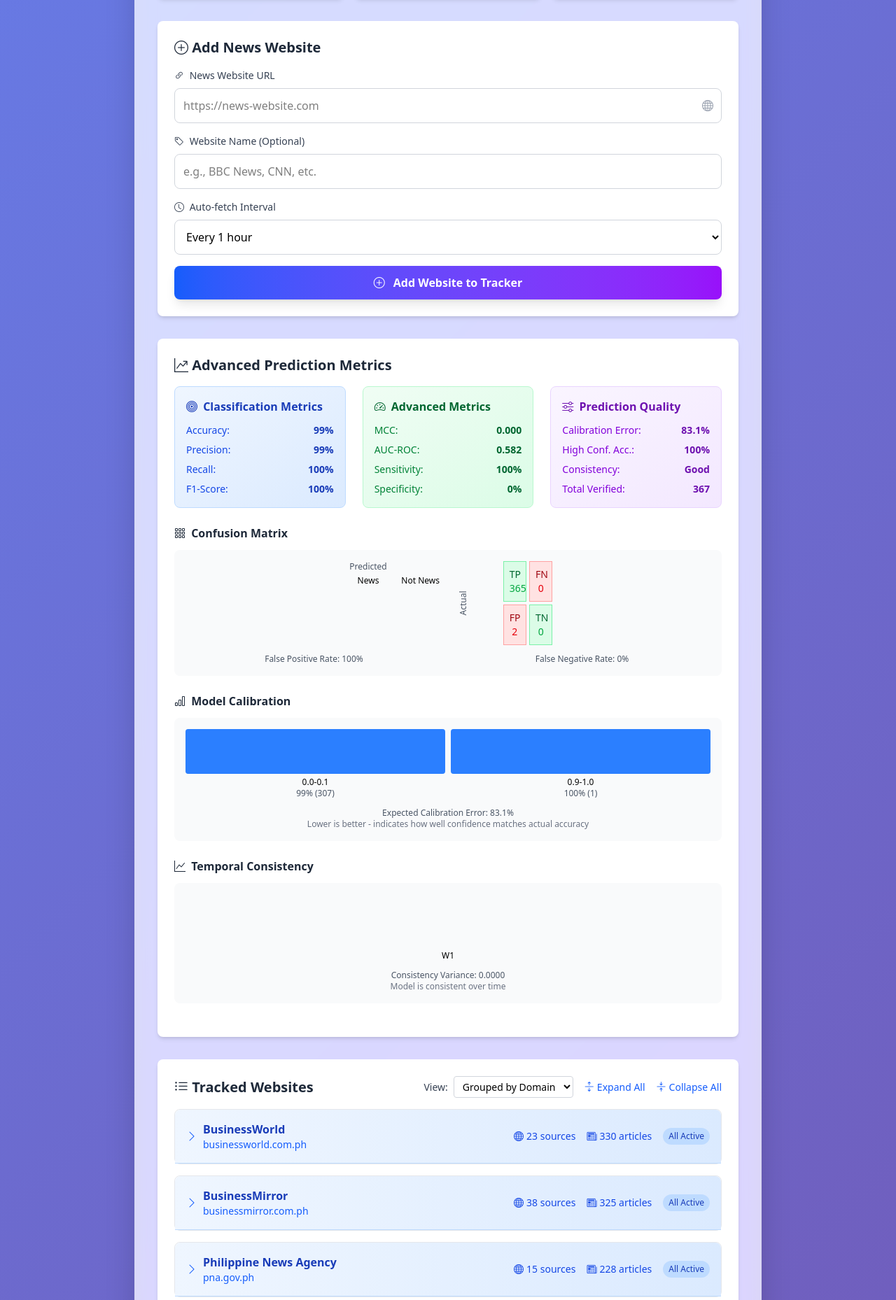
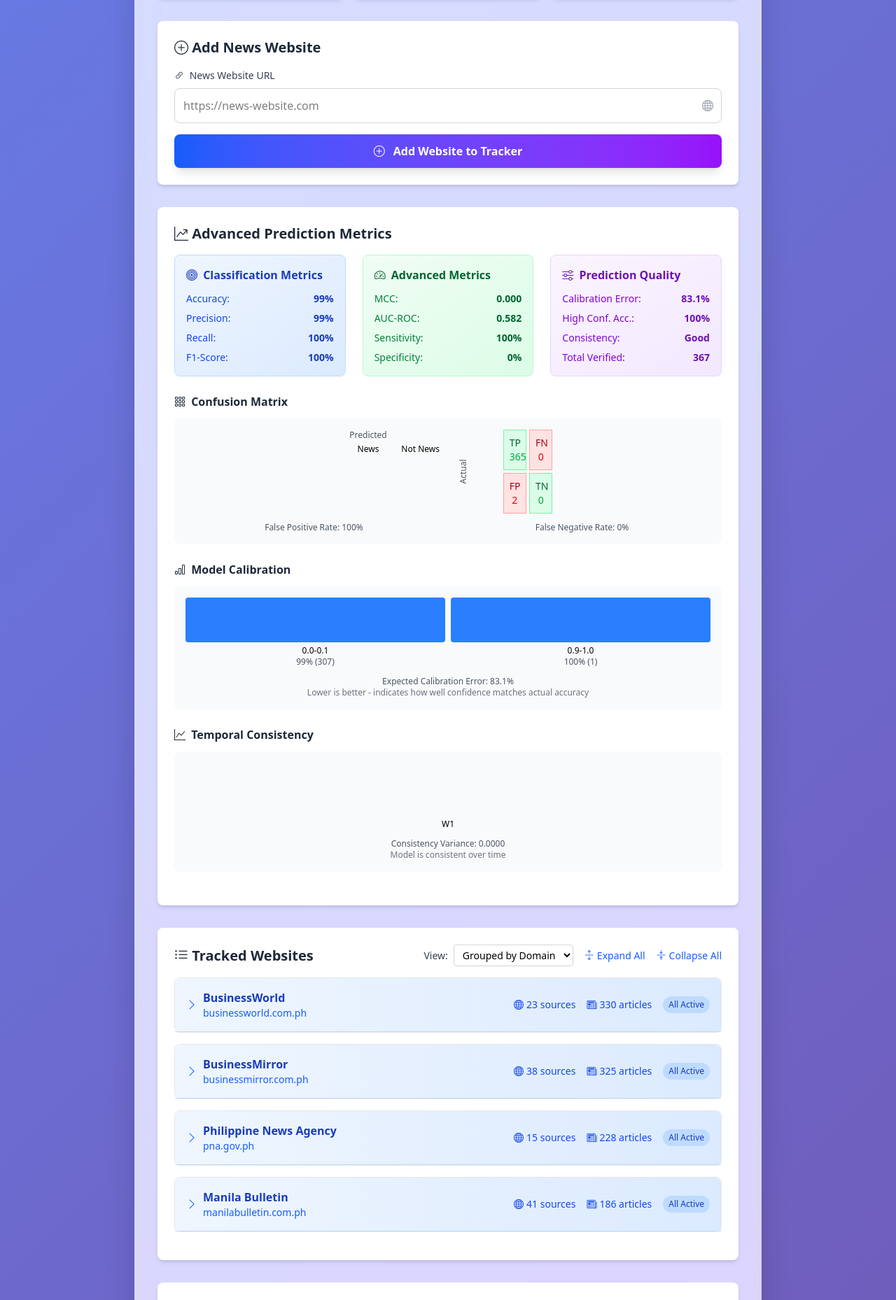
Before and after one commit to MACantara/Fake-News-Dectector-Machine-Learning-Model, a Flask app: page /news-tracker in a window 1280 px wide. Shown: the part 609-2467 px from the top of the page at 70% size. Run offline with Flask 3, Linux system fonts and the light colour scheme; data comes from the database, SQL or seed files in the repository; parts of the project's set-up code (start-up, migrations or seed data) failed here and were passed over.

Commit message:
Refactor website addition process by removing optional name and interval fields, auto-generating name from URL

```diff
--- a/routes/news_tracker_routes.py
+++ b/routes/news_tracker_routes.py
@@ -184,11 +184,9 @@ def add_website():
     try:
         data = request.get_json()
         url = data.get('url', '').strip()
-        name = data.get('name', '').strip()
-        interval = int(data.get('interval', 60))
-
-        if not url or not name:
-            return jsonify({'success': False, 'error': 'URL and name are required'}), 400
+
+        if not url:
+            return jsonify({'success': False, 'error': 'URL is required'}), 400
 
         # Optimized URL validation
         if not url.startswith(('http://', 'https://')):
@@ -201,6 +199,9 @@ def add_website():
         except Exception:
             return jsonify({'success': False, 'error': 'Invalid URL format'}), 400
 
+        # Auto-generate name from URL
+        name = get_domain_display_name(extract_root_domain(url))
+
         user_session = session.get('session_id', 'default')
 
         with db_pool.get_connection() as conn:
@@ -208,9 +209,9 @@ def add_website():
 
             try:
                 cursor.execute('''
-                    INSERT INTO tracked_websites (url, name, fetch_interval, user_session)
-                    VALUES (?, ?, ?, ?)
-                ''', (url, name, interval, user_session))
+                    INSERT INTO tracked_websites (url, name, user_session)
+                    VALUES (?, ?, ?)
+                ''', (url, name, user_session))
 
                 website_id = cursor.lastrowid
                 conn.commit()
--- a/static/js/news-tracker.js
+++ b/static/js/news-tracker.js
@@ -192,12 +192,8 @@ class NewsTracker {
 
     async addWebsite() {
         const urlInput = document.getElementById('websiteUrl');
-        const nameInput = document.getElementById('websiteName');
-        const intervalSelect = document.getElementById('fetchInterval');
 
         const url = urlInput.value.trim();
-        const name = nameInput.value.trim() || this.extractDomainName(url);
-        const interval = parseInt(intervalSelect.value);
 
         if (!url) {
             this.showError('Please enter a website URL');
@@ -221,7 +217,7 @@ class NewsTracker {
             const response = await fetch('/api/news-tracker/add-website', {
                 method: 'POST',
                 headers: { 'Content-Type': 'application/json' },
-                body: JSON.stringify({ url, name, interval })
+                body: JSON.stringify({ url })
             });
 
             const data = await response.json();
@@ -230,8 +226,8 @@ class NewsTracker {
                 const website = {
                     id: data.id,
                     url,
-                    name,
-                    interval,
+                    name: this.extractDomainName(url), // Auto-generate display name
+                    interval: 60, // Default interval
                     addedAt: new Date().toISOString(),
                     lastFetch: null,
                     articleCount: 0,
@@ -244,10 +240,8 @@ class NewsTracker {
 
                 // Clear inputs
                 urlInput.value = '';
-                nameInput.value = '';
-                intervalSelect.value = '60';
-
-                this.showSuccess(`Successfully added ${name} to tracking list`);
+
+                this.showSuccess(data.message || 'Website added successfully');
 
                 // Start auto-fetch if enabled and this is the first website
                 if (this.autoFetchEnabled && this.trackedWebsites.length === 1) {
--- a/templates/components/news-tracker/website_management.html
+++ b/templates/components/news-tracker/website_management.html
@@ -22,38 +22,6 @@
                 />
                 <i class="bi bi-globe absolute right-3 top-1/2 transform -translate-y-1/2 text-gray-400"></i>
             </div>
-        </div>
-
-        <!-- Website Name -->
-        <div>
-            <label for="websiteName" class="block text-sm font-medium text-gray-700 mb-2">
-                <i class="bi bi-tag mr-1"></i>
-                Website Name (Optional)
-            </label>
-            <input
-                type="text"
-                id="websiteName"
-                placeholder="e.g., BBC News, CNN, etc."
-                class="w-full p-3 border border-gray-300 rounded-lg focus:outline-none focus:ring-2 focus:ring-blue-500 focus:border-transparent"
-                aria-label="Website name"
-            />
-        </div>
-
-        <!-- Fetch Interval -->
-        <div>
-            <label for="fetchInterval" class="block text-sm font-medium text-gray-700 mb-2">
-                <i class="bi bi-clock mr-1"></i>
-                Auto-fetch Interval
-            </label>
-            <select id="fetchInterval" class="w-full p-3 border border-gray-300 rounded-lg focus:outline-none focus:ring-2 focus:ring-blue-500">
-                <option value="15">Every 15 minutes</option>
-                <option value="30">Every 30 minutes</option>
-                <option value="60" selected>Every 1 hour</option>
-                <option value="180">Every 3 hours</option>
-                <option value="360">Every 6 hours</option>
-                <option value="720">Every 12 hours</option>
-                <option value="1440">Daily</option>
-            </select>
         </div>
 
         <!-- Add Button -->
```
